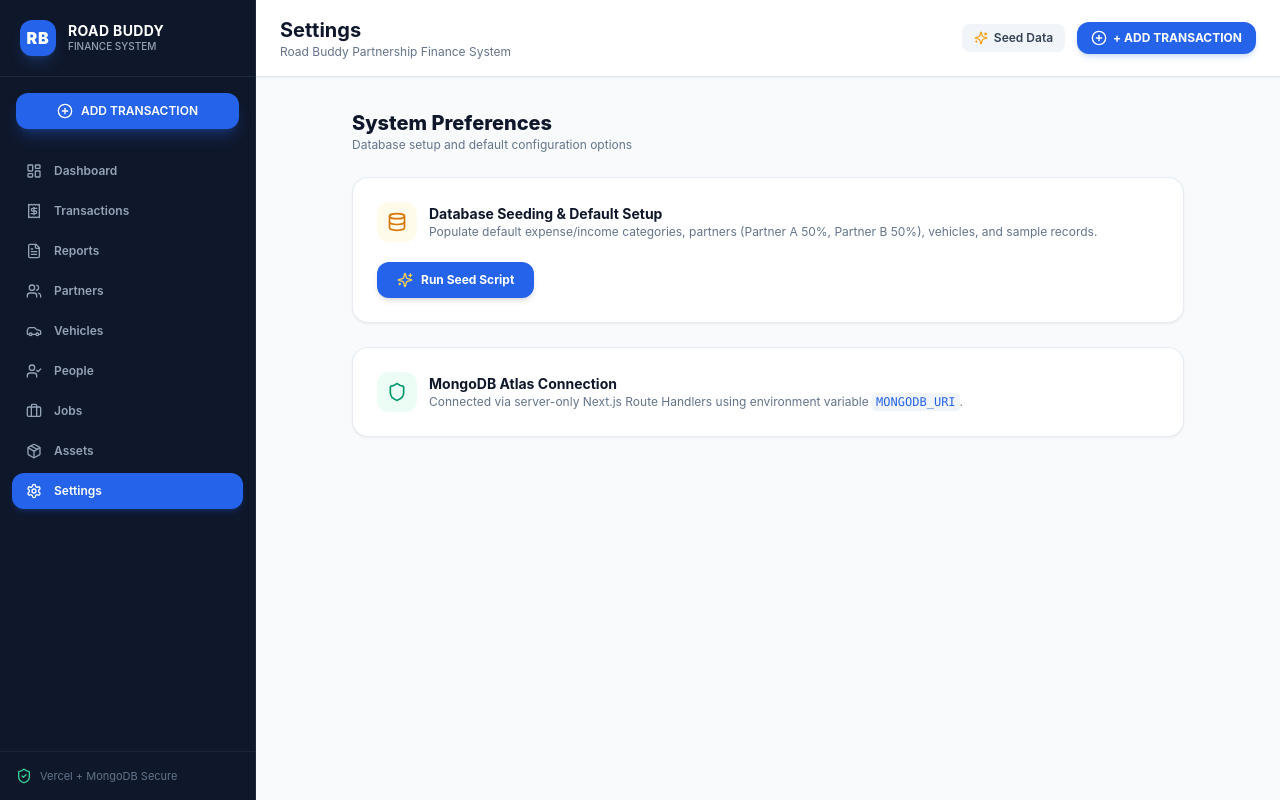
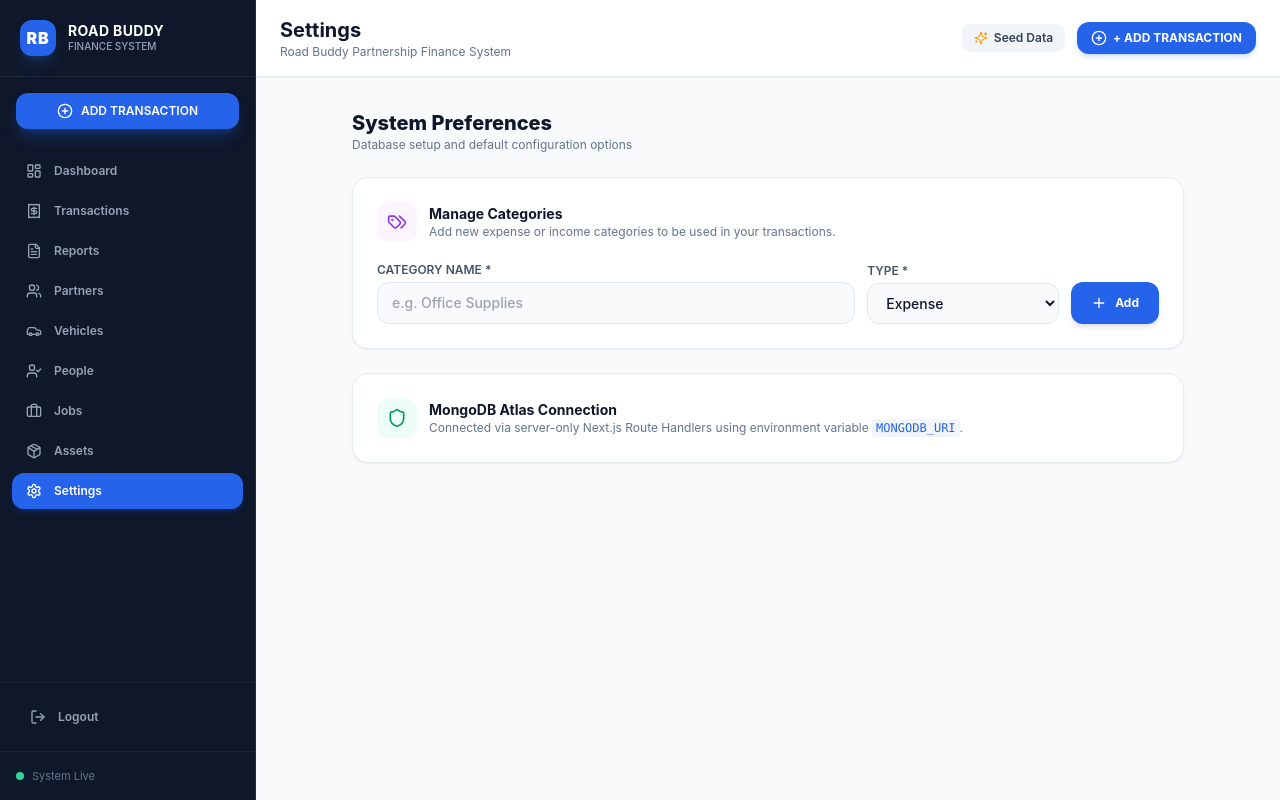
Before and after one commit to HARISALIP/Road_Buddy, a Next.js app: page /settings in a window 1280 px wide. Built offline with nearby package versions, Linux system fonts and the light colour scheme.

Commit message:
Imported old data, updated default modal type, and updated footer badge

```diff
--- a/src/app/partners/page.tsx
+++ b/src/app/partners/page.tsx
@@ -107,12 +107,7 @@ export default function PartnersPage() {
               <h2 className="text-xl font-extrabold text-slate-900">Business Partners</h2>
               <p className="text-xs text-slate-500">Configure equity profit share ratios and partner details</p>
             </div>
-            <button
-              onClick={handleOpenAdd}
-              className="px-4 py-2.5 bg-blue-600 hover:bg-blue-700 text-white font-bold text-xs rounded-xl shadow-md flex items-center gap-1.5 transition-colors"
-            >
-              <Plus className="w-4 h-4" /> Add Partner
-            </button>
+
           </div>
 
           {loading ? (
--- a/src/app/settings/page.tsx
+++ b/src/app/settings/page.tsx
@@ -5,28 +5,38 @@ import Sidebar from '@/components/navigation/Sidebar';
 import BottomNav from '@/components/navigation/BottomNav';
 import Header from '@/components/navigation/Header';
 import UniversalTransactionForm from '@/components/forms/UniversalTransactionForm';
-import { Settings, Sparkles, Database, Shield } from 'lucide-react';
+import { Settings, Plus, Tags, Shield } from 'lucide-react';
 
 export default function SettingsPage() {
   const [isAddModalOpen, setIsAddModalOpen] = useState(false);
-  const [seeding, setSeeding] = useState(false);
-  const [msg, setMsg] = useState<string | null>(null);
+  const [newCategoryName, setNewCategoryName] = useState('');
+  const [newCategoryType, setNewCategoryType] = useState('expense');
+  const [categoryMsg, setCategoryMsg] = useState<{type: 'success' | 'error', text: string} | null>(null);
+  const [isSubmittingCategory, setIsSubmittingCategory] = useState(false);
 
-  const handleSeed = async () => {
-    setSeeding(true);
-    setMsg(null);
+  const handleAddCategory = async (e: React.FormEvent) => {
+    e.preventDefault();
+    if (!newCategoryName) return;
+    setIsSubmittingCategory(true);
+    setCategoryMsg(null);
+
     try {
-      const res = await fetch('/api/seed', { method: 'POST' });
+      const res = await fetch('/api/categories', {
+        method: 'POST',
+        headers: { 'Content-Type': 'application/json' },
+        body: JSON.stringify({ name: newCategoryName, type: newCategoryType })
+      });
       const data = await res.json();
-      setSeeding(false);
       if (res.ok) {
-        setMsg(data.message || 'Seeded successfully!');
+        setCategoryMsg({ type: 'success', text: `Category "${data.category.name}" added successfully!` });
+        setNewCategoryName('');
       } else {
-        setMsg('Seed error: ' + data.error);
+        setCategoryMsg({ type: 'error', text: data.error || 'Failed to add category' });
       }
     } catch {
-      setSeeding(false);
-      setMsg('Failed to trigger database seed.');
+      setCategoryMsg({ type: 'error', text: 'Network error. Could not add category.' });
+    } finally {
+      setIsSubmittingCategory(false);
     }
   };
 
@@ -45,31 +55,55 @@ export default function SettingsPage() {
 
           <div className="bg-white p-6 rounded-2xl border border-slate-200/80 card-shadow space-y-5">
             <div className="flex items-center gap-3">
-              <div className="w-10 h-10 rounded-xl bg-amber-50 text-amber-600 flex items-center justify-center">
-                <Database className="w-5 h-5" />
+              <div className="w-10 h-10 rounded-xl bg-purple-50 text-purple-600 flex items-center justify-center">
+                <Tags className="w-5 h-5" />
               </div>
               <div>
-                <h3 className="font-bold text-slate-900 text-sm">Database Seeding & Default Setup</h3>
+                <h3 className="font-bold text-slate-900 text-sm">Manage Categories</h3>
                 <p className="text-xs text-slate-500">
-                  Populate default expense/income categories, partners (Partner A 50%, Partner B 50%), vehicles, and sample records.
+                  Add new expense or income categories to be used in your transactions.
                 </p>
               </div>
             </div>
 
-            {msg && (
-              <div className="p-3 bg-blue-50 border border-blue-100 text-blue-700 text-xs font-semibold rounded-xl">
-                {msg}
+            {categoryMsg && (
+              <div className={`p-3 text-xs font-semibold rounded-xl border ${categoryMsg.type === 'success' ? 'bg-emerald-50 border-emerald-100 text-emerald-700' : 'bg-red-50 border-red-100 text-red-700'}`}>
+                {categoryMsg.text}
               </div>
             )}
 
-            <button
-              onClick={handleSeed}
-              disabled={seeding}
-              className="px-5 py-2.5 bg-blue-600 hover:bg-blue-700 text-white font-bold text-xs rounded-xl shadow-md flex items-center gap-2 transition-all disabled:opacity-50"
-            >
-              <Sparkles className="w-4 h-4 text-amber-300" />
-              <span>{seeding ? 'Seeding Database...' : 'Run Seed Script'}</span>
-            </button>
+            <form onSubmit={handleAddCategory} className="flex flex-col sm:flex-row gap-3 items-end">
+              <div className="flex-1 w-full">
+                <label className="block text-xs font-semibold text-slate-600 uppercase mb-1">Category Name *</label>
+                <input
+                  type="text"
+                  required
+                  value={newCategoryName}
+                  onChange={(e) => setNewCategoryName(e.target.value)}
+                  placeholder="e.g. Office Supplies"
+                  className="w-full px-3.5 py-2.5 bg-slate-50 border border-slate-200 rounded-xl text-sm font-medium focus:bg-white focus:outline-none focus:ring-2 focus:ring-blue-500/30 focus:border-blue-500"
+                />
+              </div>
+              <div className="w-full sm:w-48">
+                <label className="block text-xs font-semibold text-slate-600 uppercase mb-1">Type *</label>
+                <select
+                  value={newCategoryType}
+                  onChange={(e) => setNewCategoryType(e.target.value)}
+                  className="w-full px-3.5 py-2.5 bg-slate-50 border border-slate-200 rounded-xl text-sm font-medium focus:bg-white focus:outline-none focus:ring-2 focus:ring-blue-500/30 focus:border-blue-500"
+                >
+                  <option value="expense">Expense</option>
+                  <option value="income">Income</option>
+                </select>
+              </div>
+              <button
+                type="submit"
+                disabled={isSubmittingCategory}
+                className="w-full sm:w-auto px-5 bg-blue-600 hover:bg-blue-700 text-white font-bold text-xs rounded-xl shadow-md flex items-center justify-center gap-2 transition-all disabled:opacity-50 h-[42px]"
+              >
+                <Plus className="w-4 h-4" />
+                <span>{isSubmittingCategory ? 'Adding...' : 'Add'}</span>
+              </button>
+            </form>
           </div>
 
           <div className="bg-white p-6 rounded-2xl border border-slate-200/80 card-shadow space-y-3">
--- a/src/app/transactions/page.tsx
+++ b/src/app/transactions/page.tsx
@@ -52,7 +52,7 @@ export default function TransactionsPage() {
   // Modals
   const [isAddModalOpen, setIsAddModalOpen] = useState(false);
   const [isImportModalOpen, setIsImportModalOpen] = useState(false);
-  const [selectedType, setSelectedType] = useState<TransactionType>('expense');
+  const [selectedType, setSelectedType] = useState<TransactionType>('income');
   const [selectedTxForEdit, setSelectedTxForEdit] = useState<TransactionItem | null>(null);
 
   const fetchDropdowns = async () => {
@@ -111,7 +111,7 @@ export default function TransactionsPage() {
     fetchTransactions();
   }, [fetchTransactions]);
 
-  const handleOpenAddModal = (type: TransactionType = 'expense') => {
+  const handleOpenAddModal = (type: TransactionType = 'income') => {
     setSelectedTxForEdit(null);
     setSelectedType(type);
     setIsAddModalOpen(true);
@@ -166,10 +166,10 @@ export default function TransactionsPage() {
 
   return (
     <div className="flex min-h-screen bg-slate-50">
-      <Sidebar onOpenAddModal={() => handleOpenAddModal('expense')} />
+      <Sidebar onOpenAddModal={() => handleOpenAddModal('income')} />
 
       <div className="flex-1 flex flex-col min-w-0 pb-20 lg:pb-8">
-        <Header title="Transactions" onOpenAddModal={() => handleOpenAddModal('expense')} />
+        <Header title="Transactions" onOpenAddModal={() => handleOpenAddModal('income')} />
 
         <main className="p-4 sm:p-6 lg:p-8 space-y-5 max-w-7xl mx-auto w-full">
           {/* Top Actions Bar */}
@@ -197,7 +197,7 @@ export default function TransactionsPage() {
               </button>
 
               <button
-                onClick={() => handleOpenAddModal('expense')}
+                onClick={() => handleOpenAddModal('income')}
                 className="flex-1 sm:flex-none px-4 py-2 bg-blue-600 hover:bg-blue-700 text-white font-bold text-xs rounded-xl shadow-md transition-all flex items-center justify-center gap-1.5"
               >
                 <PlusCircle className="w-4 h-4" />
@@ -380,7 +380,7 @@ export default function TransactionsPage() {
         </main>
       </div>
 
-      <BottomNav onOpenAddModal={() => handleOpenAddModal('expense')} />
+      <BottomNav onOpenAddModal={() => handleOpenAddModal('income')} />
 
       <UniversalTransactionForm
         isOpen={isAddModalOpen}
--- a/src/components/forms/UniversalTransactionForm.tsx
+++ b/src/components/forms/UniversalTransactionForm.tsx
@@ -43,8 +43,8 @@ interface UniversalFormProps {
 }
 
 const TYPE_OPTIONS: { id: TransactionType; label: string; icon: React.ElementType; color: string }[] = [
+  { id: 'income', label: 'Income', icon: TrendingUp, color: 'bg-emerald-50 text-emerald-600 border-emerald-200' },
   { id: 'expense', label: 'Expense', icon: TrendingDown, color: 'bg-red-50 text-red-600 border-red-200' },
-  { id: 'income', label: 'Income', icon: TrendingUp, color: 'bg-emerald-50 text-emerald-600 border-emerald-200' },
   { id: 'investment', label: 'Investment', icon: Briefcase, color: 'bg-blue-50 text-blue-600 border-blue-200' },
   { id: 'withdrawal', label: 'Withdrawal', icon: Layers, color: 'bg-amber-50 text-amber-600 border-amber-200' },
   { id: 'dividend', label: 'Dividend', icon: Building2, color: 'bg-purple-50 text-purple-600 border-purple-200' },
@@ -54,7 +54,7 @@ const TYPE_OPTIONS: { id: TransactionType; label: string; icon: React.ElementTyp
 export default function UniversalTransactionForm({
   isOpen,
   onClose,
-  initialType = 'expense',
+  initialType = 'income',
   initialData,
   onSuccess,
 }: UniversalFormProps) {
@@ -117,6 +117,8 @@ export default function UniversalTransactionForm({
         if (initialData.reason) setReason(String(initialData.reason));
         if (initialData.customerName) setCustomerName(String(initialData.customerName));
         if (initialData.remarks) setRemarks(String(initialData.remarks));
+      } else {
+        setTransactionType(initialType);
       }
     } else {
       resetForm();
--- a/src/components/navigation/Sidebar.tsx
+++ b/src/components/navigation/Sidebar.tsx
@@ -2,7 +2,7 @@
 
 import React from 'react';
 import Link from 'next/link';
-import { usePathname } from 'next/navigation';
+import { usePathname, useRouter } from 'next/navigation';
 import {
   LayoutDashboard,
   Receipt,
@@ -15,6 +15,7 @@ import {
   Settings,
   PlusCircle,
   ShieldCheck,
+  LogOut,
 } from 'lucide-react';
 
 interface SidebarProps {
@@ -35,6 +36,16 @@ const NAV_ITEMS = [
 
 export default function Sidebar({ onOpenAddModal }: SidebarProps) {
   const pathname = usePathname();
+  const router = useRouter();
+
+  const handleLogout = async () => {
+    try {
+      await fetch('/api/auth/logout', { method: 'POST' });
+      router.push('/login');
+    } catch (e) {
+      console.error('Logout error:', e);
+    }
+  };
 
   return (
     <aside className="hidden lg:flex flex-col w-64 bg-slate-900 text-slate-300 border-r border-slate-800 min-h-screen sticky top-0 shrink-0">
@@ -84,10 +95,21 @@ export default function Sidebar({ onOpenAddModal }: SidebarProps) {
         })}
       </nav>
 
+      {/* Logout Button */}
+      <div className="p-4 border-t border-slate-800/80">
+        <button
+          onClick={handleLogout}
+          className="flex items-center gap-3 w-full px-3.5 py-2.5 rounded-xl text-xs font-semibold text-slate-400 hover:bg-red-500/10 hover:text-red-400 transition-all"
+        >
+          <LogOut className="w-4 h-4" />
+          <span>Logout</span>
+        </button>
+      </div>
+
       {/* System Footer Badge */}
       <div className="p-4 border-t border-slate-800/80 text-[11px] text-slate-500 flex items-center gap-2">
-        <ShieldCheck className="w-4 h-4 text-emerald-400 shrink-0" />
-        <span>Vercel + MongoDB Secure</span>
+        <div className="w-2 h-2 rounded-full bg-emerald-400 animate-pulse shrink-0" />
+        <span>System Live</span>
       </div>
     </aside>
   );
```
Also changed, not shown: src/app/api/seed/route.ts (+18 -5 lines), src/app/login/page.tsx (+2 -6 lines), src/app/page.tsx (+5 -5 lines), src/middleware.ts (added, +39 -0 lines), src/app/icon.svg (added).
